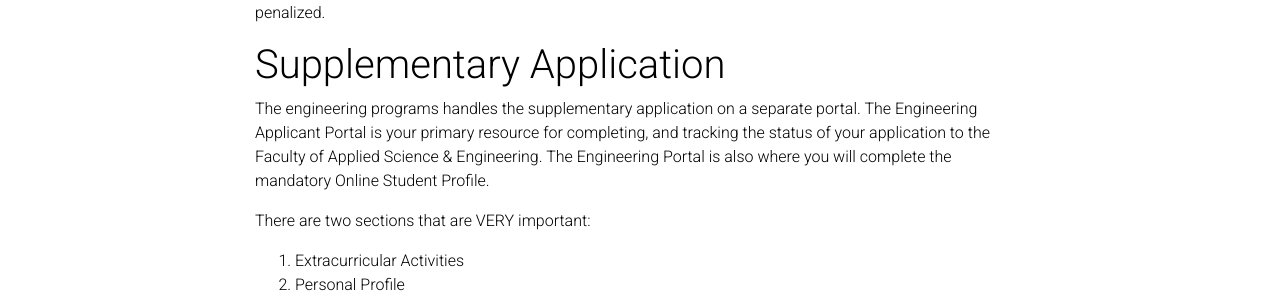
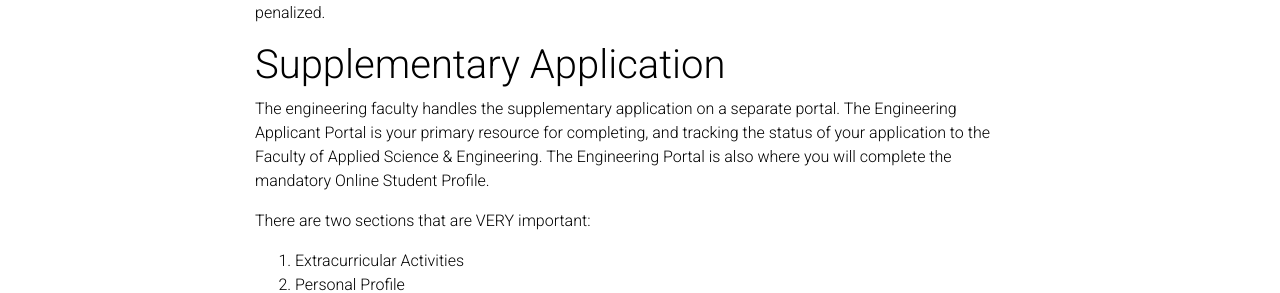
Before and after one commit to jaegpark/profile, a Jekyll site: the page built from _posts/2021-03-12-uni.md, in a window 1280 px wide and 900 px high, scrolled down 1160 px. Shown: the part 161-454 px from the top of the window. Built offline with Jekyll 4.4.1, drawn with Linux system fonts in a browser that asks for light colours; nearby versions of some CDN libraries; comment, search, counter and statistics services are not loaded; a style sheet for code colours, icons or effects is not loaded; some of the changed lines change nothing that is shown; some of the changed text lies outside the part shown.

Commit message:
typo fixes

```diff
--- a/_posts/2021-03-12-uni.md
+++ b/_posts/2021-03-12-uni.md
@@ -34,7 +34,7 @@
 
 # Supplementary Application
 
-The engineering programs handles the supplementary application on a separate portal.
+The engineering faculty handles the supplementary application on a separate portal.
 The Engineering Applicant Portal is your primary resource for completing, and tracking the status of your application to the
 Faculty of Applied Science & Engineering. The Engineering Portal is also where you will complete the mandatory Online Student Profile.
 
@@ -173,7 +173,7 @@
 
 # Timeline
 
-Like many other things, a bit of magic and effort in grade 12 likely won't get you into U of T Engineering.
+Like many other things, a bit of magic and effort in grade 12 likely won't get you into U of T Engineering. This is a multi-year process.
 
 ### Grade 9 & 10
 The marks you get during these years **won't be seen by Ontario universities/colleges.**
@@ -249,4 +249,4 @@
 Admissions officers usually have a good understanding of the types of students that will do well and be happy in their program. Don't try to fit this "mold" of a person,
 when you might not be! You likely won't be happy there down the road, and be uber stressed from the workload.
 
-Life is a journey, not a destination.
+Remember, life is a journey, not a destination.
```
